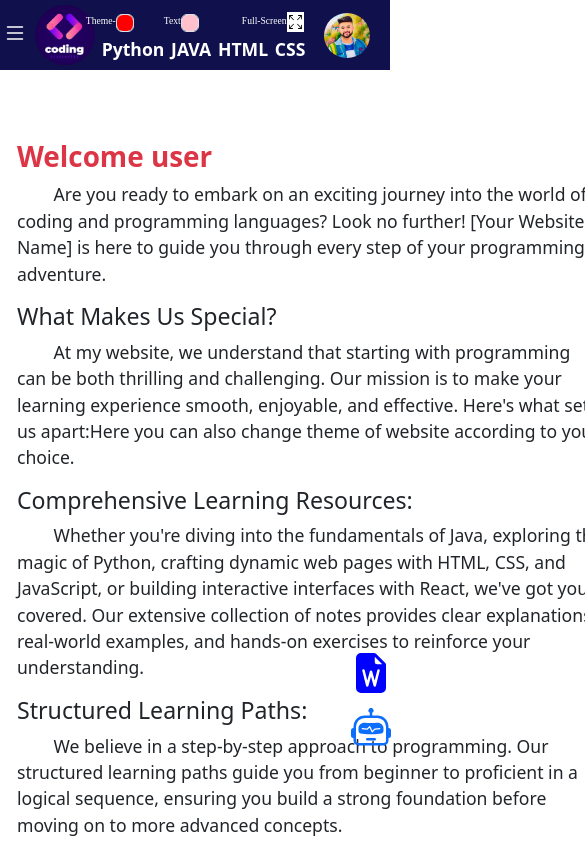
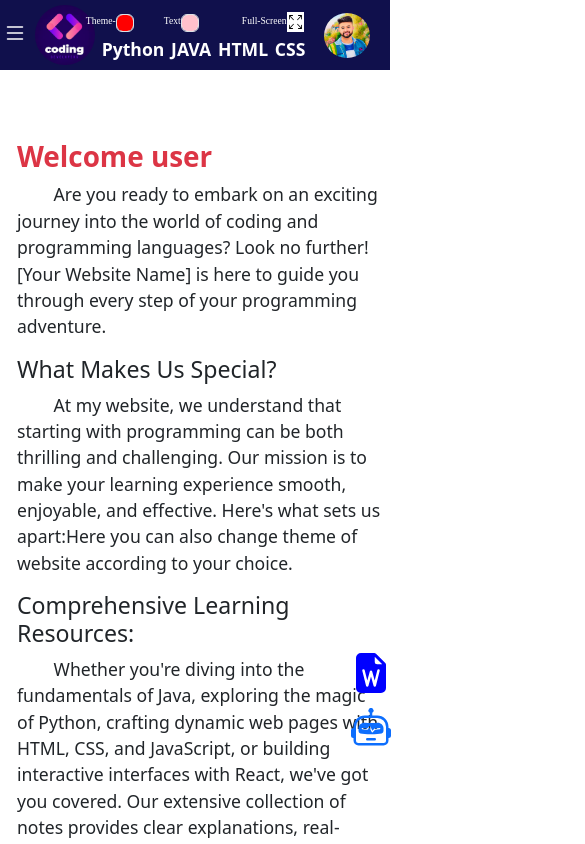
Before and after one commit to Sprem143/note2, a React (Vite) app: page / in a window 390 px wide. Shown: the top 844 px of the page, 585 px wide, since content can reach past the window. Built offline with nearby package versions, Linux system fonts and the light colour scheme; grey boxes are pictures that could not be loaded.

Commit message:
bug fix in home page

```diff
--- a/src/mainpage/Home.css
+++ b/src/mainpage/Home.css
@@ -75,10 +75,16 @@ border: 2px solid blue;
     .sider{
         flex-direction: row;
     }
+    .body-home{
+        width: 100% !important;
+       }
 }
 @media screen and (max-width:576px){
    .sider{
     flex-direction: row;
-    width: 55%;
+    width: 100%;
+   }
+   .body-home{
+    width: 100% !important;
    }
 }
```
